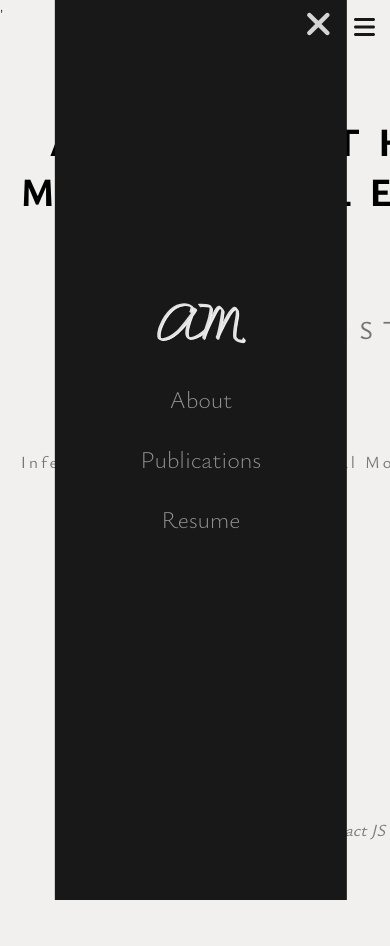
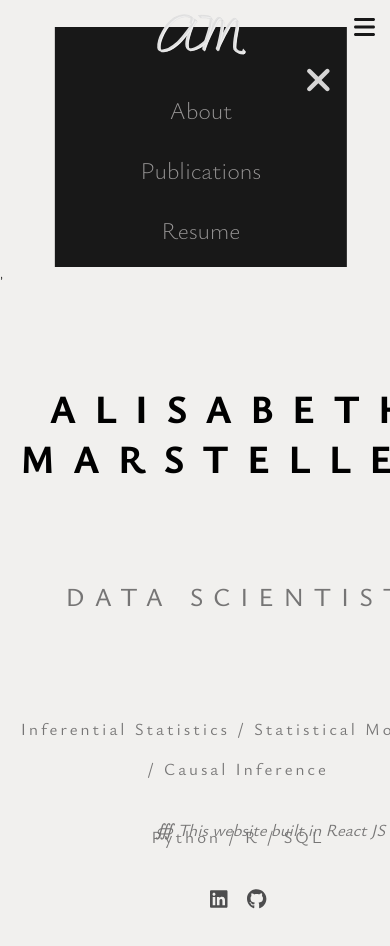
Before and after one commit to aam3/Personal_Website, a React (Create React App) app: page / in a window 390 px wide. Shown: the top 946 px of the page. Before the commit the page ends 844 px from the top, so only its background shows below. Built offline with nearby package versions, Linux system fonts and the light colour scheme.

Commit message:
move nav to left

```diff
--- a/src/components/Sidebar/index.scss
+++ b/src/components/Sidebar/index.scss
@@ -121,17 +121,20 @@
       display: flex;
       justify-content: center;
       align-items: center;
-      height: 100vh;
-      position: fixed;
-      top: 0;
-      left: 0;
-      width: 100%;
+      // height: 100vh;
+      // position: fixed;
+      // top: 0;
+      // left: 0;
+      // width: 100%;
+      position: initial;
+      height: auto;
+      min-height: auto;
+
 
       nav {
         background: #181818;
         width: 75%;
         height: 110%;
-        position: fixed;
         display: flex;
         flex-direction: column;
         justify-content: center;
```
